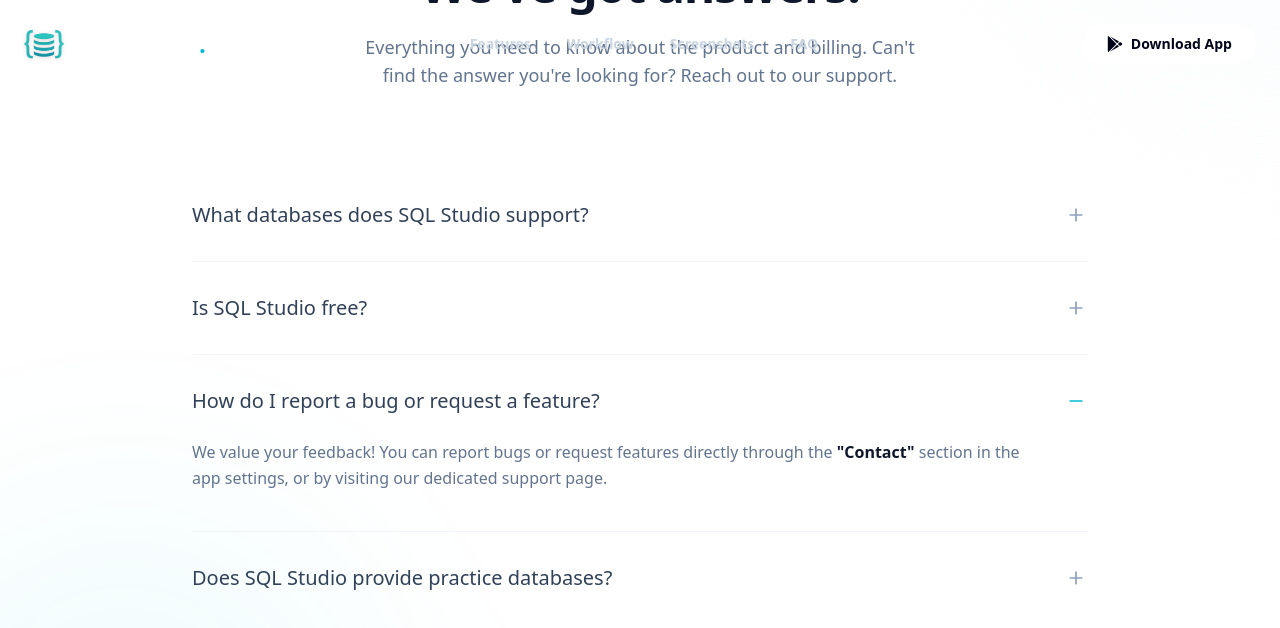
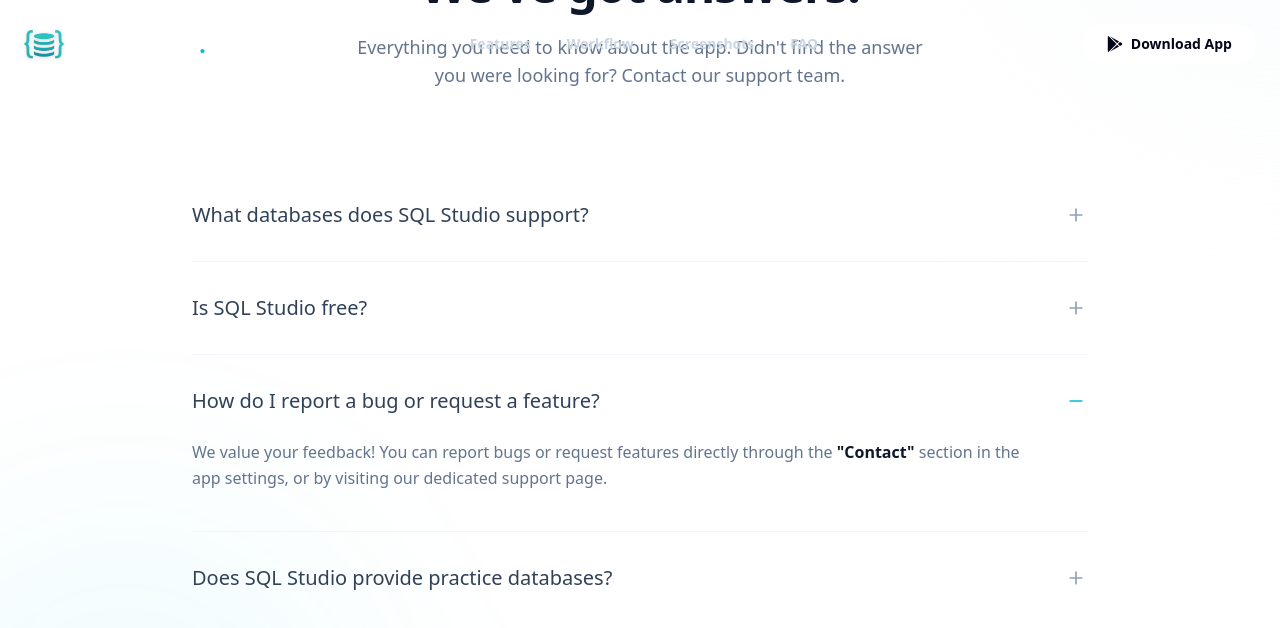
Before and after one commit to dariomatias-dev/sql_studio_web, a Next.js app: page / in a window 1280 px wide. Both pictures are taken after a click on the button "How do I report a bug or request a feature?". Shown: the part 4563-5191 px from the top of the page. Built offline with nearby package versions, Linux system fonts and the light colour scheme.

Commit message:
feat(components): improvements to FAQ and text adjustment in `WorkflowSection`
- Improved design, text, and organization of the FAQ section.
- Adjusted the `Start Querying` description in the workflow section.

```diff
--- a/components/faq-section.tsx
+++ b/components/faq-section.tsx
@@ -1,4 +1,4 @@
-import { Plus, Minus } from "lucide-react";
+import { Minus, Plus } from "lucide-react";
 
 import {
   Accordion,
@@ -21,8 +21,13 @@
   },
   {
     question: "Is SQL Studio free?",
-    answer:
-      "SQL Studio is completely free and offers all essential features at no additional cost. We believe in accessible tools for developers everywhere.",
+    answer: (
+      <>
+        SQL Studio is completely free and offers all essential features at no
+        additional cost. We believe in accessible tools for developers
+        everywhere.
+      </>
+    ),
   },
   {
     question: "How do I report a bug or request a feature?",
@@ -30,17 +35,25 @@
       <>
         We value your feedback! You can report bugs or request features directly
         through the{" "}
-        <span className="text-slate-900 font-semibold">
+        <a
+          href="/contact"
+          className="text-slate-900 font-semibold hover:text-[#00BCD4] transition-colors duration-300"
+        >
           &quot;Contact&quot;
-        </span>{" "}
+        </a>{" "}
         section in the app settings, or by visiting our dedicated support page.
       </>
     ),
   },
   {
     question: "Does SQL Studio provide practice databases?",
-    answer:
-      "Yes, SQL Studio comes pre-loaded with several example databases. These include ready-to-use tables and populated data, making it perfect for beginners to practice queries immediately.",
+    answer: (
+      <>
+        Yes, SQL Studio comes pre-loaded with several example databases. These
+        include ready-to-use tables and populated data, making it perfect for
+        beginners to practice queries immediately.
+      </>
+    ),
   },
 ];
 
@@ -62,9 +75,8 @@
             We&apos;ve got answers.
           </h2>
           <p className="text-lg text-slate-500 max-w-xl mx-auto font-light">
-            Everything you need to know about the product and billing.
-            Can&apos;t find the answer you&apos;re looking for? Reach out to our
-            support.
+            Everything you need to know about the app. Didn&apos;t find the
+            answer you were looking for? Contact our support team.
           </p>
         </div>
 
--- a/components/workflow-section.tsx
+++ b/components/workflow-section.tsx
@@ -1,9 +1,9 @@
 import {
+  ArrowRight,
+  CheckCircle2,
   Database,
   Download,
   Terminal,
-  CheckCircle2,
-  ArrowRight,
 } from "lucide-react";
 import Image from "next/image";
 
@@ -26,7 +26,7 @@
     icon: Terminal,
     title: "Start Querying",
     description:
-      "Write SQL with our smart editor. Execute queries, visualize results in tables, and export data with a single tap.",
+      "Write SQL with our intelligent editor. Execute queries and view the results in a table with a single tap.",
     color: "from-teal-400 to-emerald-400",
   },
 ];
```
